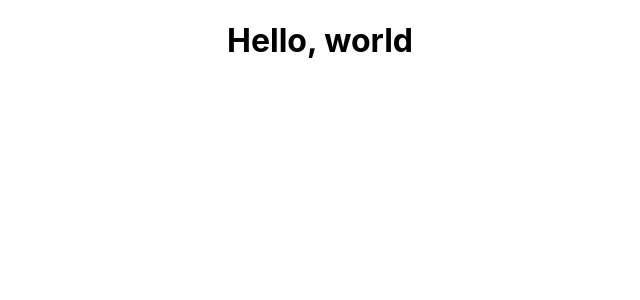
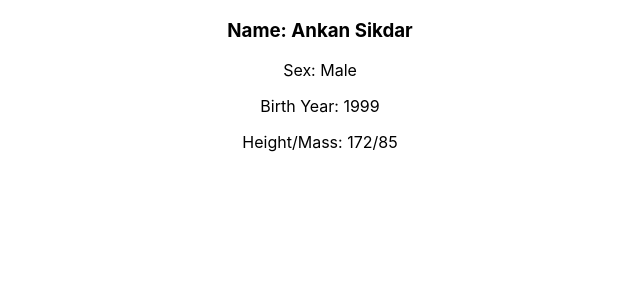
Before and after one commit to ankanSikdar/react-starwars-wiki, a React (Create React App) app: page / in a window 1280 px wide. Shown: the top 300 px of the page, without its empty margins (320-960 px from the left). Built offline with nearby package versions, Linux system fonts and the light colour scheme.

Commit message:
Imported CardList to App

```diff
--- a/src/App.js
+++ b/src/App.js
@@ -1,5 +1,6 @@
 import React, { Component } from 'react';
 import './App.css';
+import CardList from './CardList'
 
 
 class App extends Component {
@@ -11,7 +12,7 @@ class App extends Component {
   render() {
     return (
       <div className="App">
-        <h1>Hello, world</h1>
+          <CardList/>
       </div>
     );
   }
--- a/src/Card.js
+++ b/src/Card.js
@@ -1,4 +1,5 @@
 import React from 'react'
+
 
 const Card = () => {
     return (
@@ -6,8 +7,10 @@ const Card = () => {
             <h3>Name: Ankan Sikdar</h3>
             <p>Sex: Male</p>
             <p>Birth Year: 1999</p>
+            <p>Height/Mass: 172/85</p>
         </div>
     )
 }
 
+
 export default Card;
```
